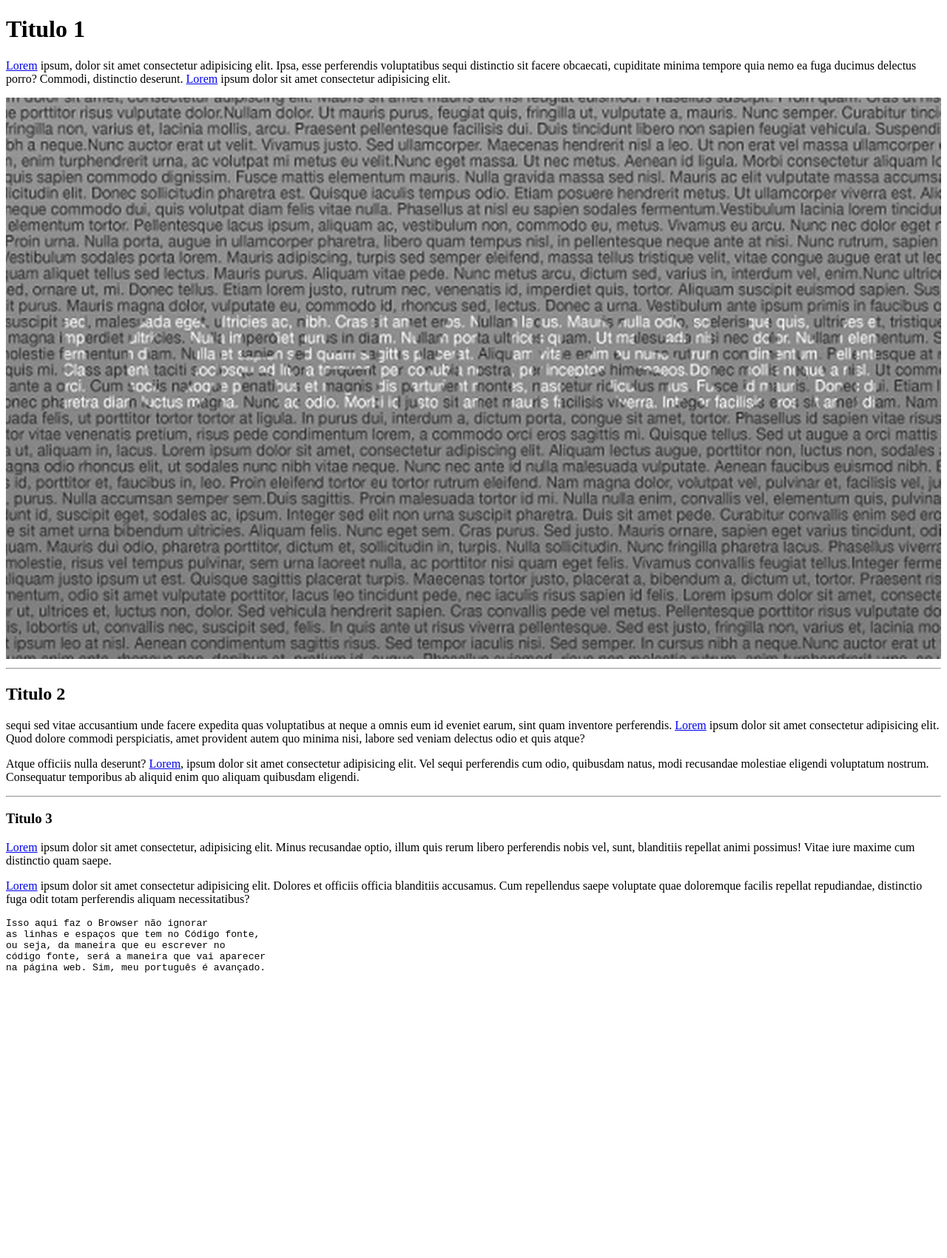
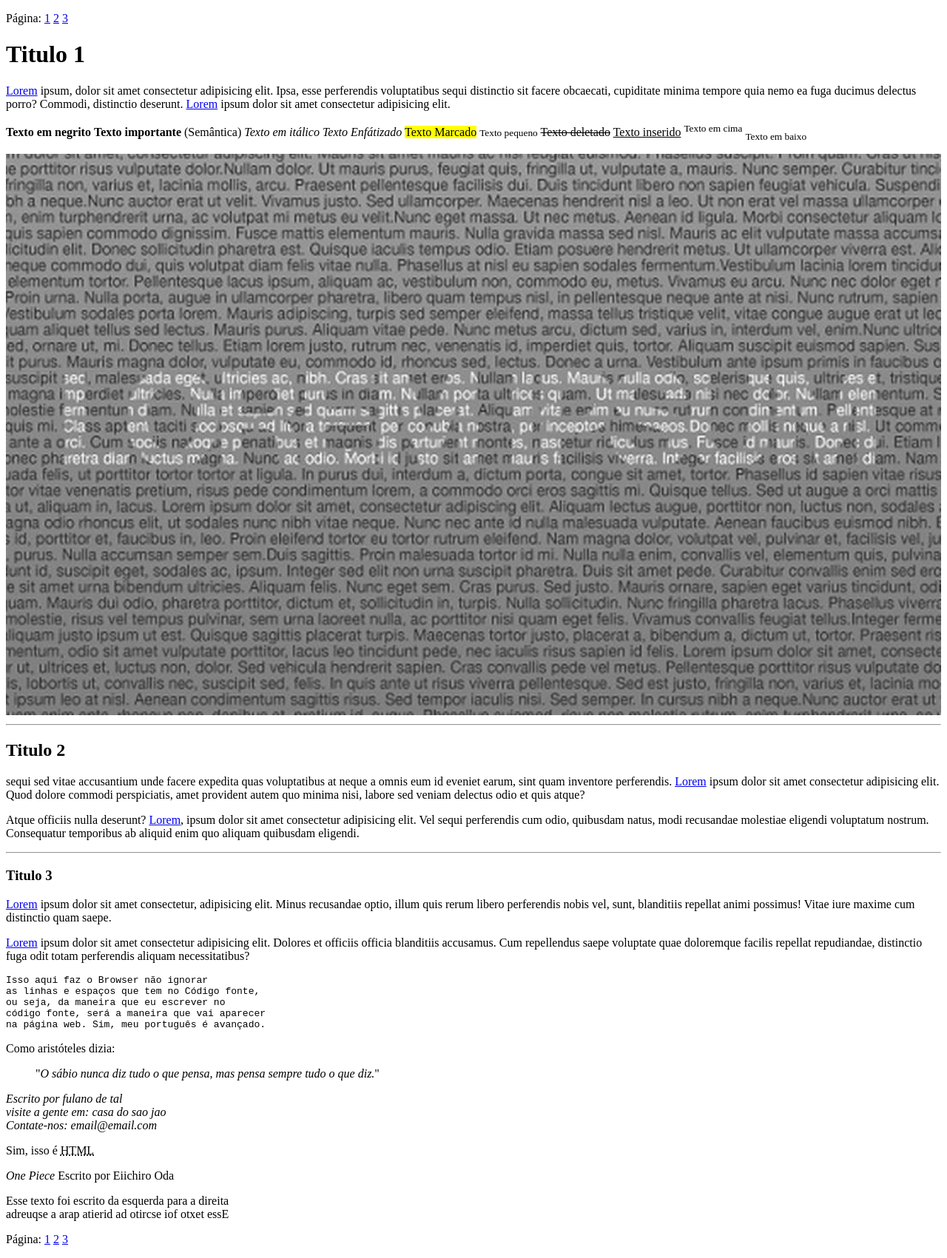
Before and after one commit to diegoseraph/HTML, a plain HTML site: page iNTRODUÇÃO/index.html in a window 1280 px wide. Shown: the whole page at 74% size. Before the commit the page ends 1329 px from the top, so only its background shows below. Drawn offline with Linux system fonts and the light colour scheme.

Commit message:
Introdução ao HTML - + Tags adicionadas a página HTML

```diff
--- a/iNTRODUÇÃO/index.html
+++ b/iNTRODUÇÃO/index.html
@@ -1,14 +1,30 @@
 <!DOCTYPE html> <!-- Informa que esse documento é um HTML5 -->
-<html> <!-- É o elemento raiz da página HTML -->
+<html lang="pt-br"> <!-- É o elemento raiz da página HTML -->
     <head> <!-- é o elemento que especifica as meta-informações da ppágina HTML -->
-        <html lang="pt-br">
         <meta charset="UTF-8">
+        <meta http-equiv="X-UA-Compatible" content="IE=edge">
+        <meta name="viewport" content="width=device-width, initial-scale=1.0">
         <title>Estrutura HTML</title> <!-- é o titulo da página HTML -->
     </head>
     <body> <!-- é o elemento onde fica todo o conteúdo visível da página. -->
+        <p>Página: <a href="index.html">1</a> <a href="page2.html">2</a> <a href="#">3</a></p>
         <h1>Titulo 1</h1>
 
         <p title="esse é um paragrafo"><a href="#">Lorem</a> ipsum, dolor sit amet consectetur adipisicing elit. Ipsa, esse perferendis voluptatibus sequi distinctio sit facere obcaecati, cupiditate minima tempore quia nemo ea fuga ducimus delectus porro? Commodi, distinctio deserunt. <a href="https://pt.wikipedia.org/wiki/Lorem_ipsum">Lorem</a> ipsum dolor sit amet consectetur adipisicing elit.</p>
+
+        <p>
+            <b>Texto em negrito</b>
+            <strong>Texto importante</strong> (Semântica)
+            <i>Texto em itálico</i> <!--representa o texto que é iniciado de uma prosa, como uma palavra estrangeira, pensamentos de um personagem ficcional, ou quando o texto se refere á definição de uma palavra em vez de representar seu significado semântico-->
+            <em>Texto Enfátizado</em> <!--representa ênfase importante de seus conteúdos-->
+            <!--O título de um trabalho, tal como o nome de um livro ou filme, deve usar <cite>-->
+            <mark>Texto Marcado</mark>
+            <small>Texto pequeno</small>
+            <del>Texto deletado</del>
+            <ins>Texto inserido</ins>
+            <sup>Texto em cima</sup>
+            <sub>Texto em baixo</sub>
+        </p>
 
         <img src="lorem-ipsum-logo.jpg" alt="Lorem Ipsum Logo" width="100%" >
 
@@ -33,6 +49,23 @@ ou seja, da maneira que eu escrever no
 código fonte, será a maneira que vai aparecer
 na página web. Sim, meu português é avançado.
 </pre>
+        <p>Como aristóteles dizia: </p>
+        <blockquote cite="https://www.pensador.com/aristoteles_frases/">
+            "<i>O sábio nunca diz tudo o que pensa, mas pensa sempre tudo o que diz.</i>"
+        </blockquote>
+        <address>
+            Escrito por fulano de tal<br>
+            visite a gente em: casa do sao jao<br>
+            Contate-nos: email@email.com<br>
+        </address>
+        <!--Tag <abbr> mostra uma descrição para a abreviação-->
+        <p>Sim, isso é <abbr title="Hyper Text Markup Language">HTML</abbr></p>
+        <p><cite>One Piece</cite> Escrito por Eiichiro Oda</p>
+        <bdo dir="ltr">Esse texto foi escrito da esquerda para a direita<Br></bdo>
+        <bdo dir="rtl">Esse texto foi escrito da direita para a esquerda<Br></bdo>
+        <p>Página: <a href="index.html">1</a> <a href="page2.html">2</a> <a href="#">3</a></p>
+
+
 
 
     </body>
```
Also changed, not shown: iNTRODUÇÃO/page2.html (added, +28 -0 lines).
